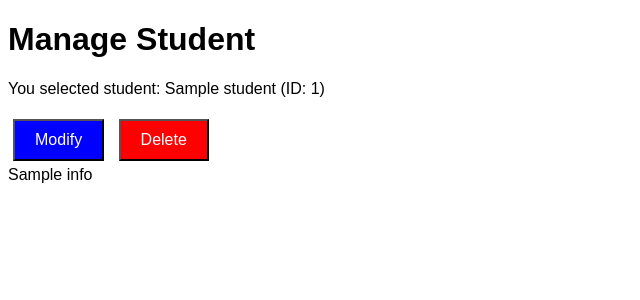
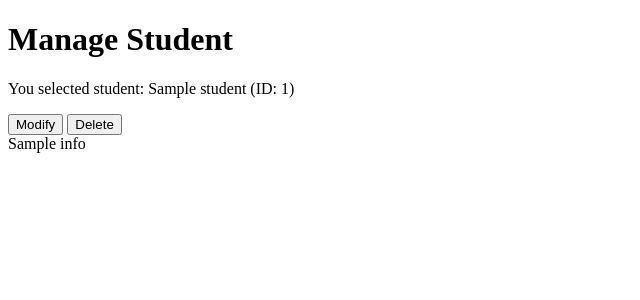
Before and after one commit to sarahpark2001/cs4111-project1, a Flask app: template webserver/templates/manage_student_confirm.html in a window 1280 px wide. Shown: the top 300 px of the page, without its empty margins (0-640 px from the left). Run offline with Flask 2, Linux system fonts and the light colour scheme; the template is opened without the code that fills it: most values are stand-ins (such as "Sample title", 1, 10 or a date in 2020); parts of the project's set-up code (start-up, migrations or seed data) failed here and were passed over.

Commit message:
Update manage_student_confirm.html to pass student id correctly

```diff
--- a/webserver/templates/manage_student_confirm.html
+++ b/webserver/templates/manage_student_confirm.html
@@ -4,34 +4,27 @@
     <meta charset="UTF-8">
     <meta name="viewport" content="width=device-width, initial-scale=1.0">
     <title>Confirm Manage Student</title>
-    <style>
-        body { font-family: Arial, sans-serif; }
-        .button { padding: 10px 20px; font-size: 16px; margin: 5px; cursor: pointer; }
-        .modify { background-color: blue; color: white; }
-        .delete { background-color: red; color: white; }
-        .confirm { background-color: red; color: white; }
-        .cancel { background-color: gray; color: white; }
-    </style>
 </head>
 <body>
     <h1>Manage Student</h1>
 
     <p>You selected student: {{ student.name }} (ID: {{ student.student_id }})</p>
 
-    {% if not action %}
-        <form method="POST" action="/manage_student_action">
+    {% if action != 'delete' %}
+        <!-- Initial form to choose modify or delete -->
+        <form method="POST" action="{{ url_for('manage_student_action') }}">
             <input type="hidden" name="student_id" value="{{ student.student_id }}">
-
-            <button type="submit" name="action" value="modify" class="button modify">Modify</button>
-            <button type="submit" name="action" value="delete" class="button delete">Delete</button>
+            <button type="submit" name="action" value="modify">Modify</button>
+            <button type="submit" name="action" value="delete">Delete</button>
         </form>
     {% elif action == 'delete' %}
-        <form method="POST" action="/manage_student_action">
+        <!-- Confirmation form for delete action -->
+        <form method="POST" action="{{ url_for('manage_student_action') }}">
             <input type="hidden" name="student_id" value="{{ student.student_id }}">
             <input type="hidden" name="action" value="confirm_delete">
             <p>Are you sure? This action is not reversible.</p>
-            <button type="submit" name="confirm" value="yes" class="button confirm">Yes, delete</button>
-            <button type="submit" name="confirm" value="no" class="button cancel">Cancel</button>
+            <button type="submit" name="confirm" value="yes">Yes, delete</button>
+            <button type="submit" name="confirm" value="no">Cancel</button>
         </form>
     {% endif %}
 
```
